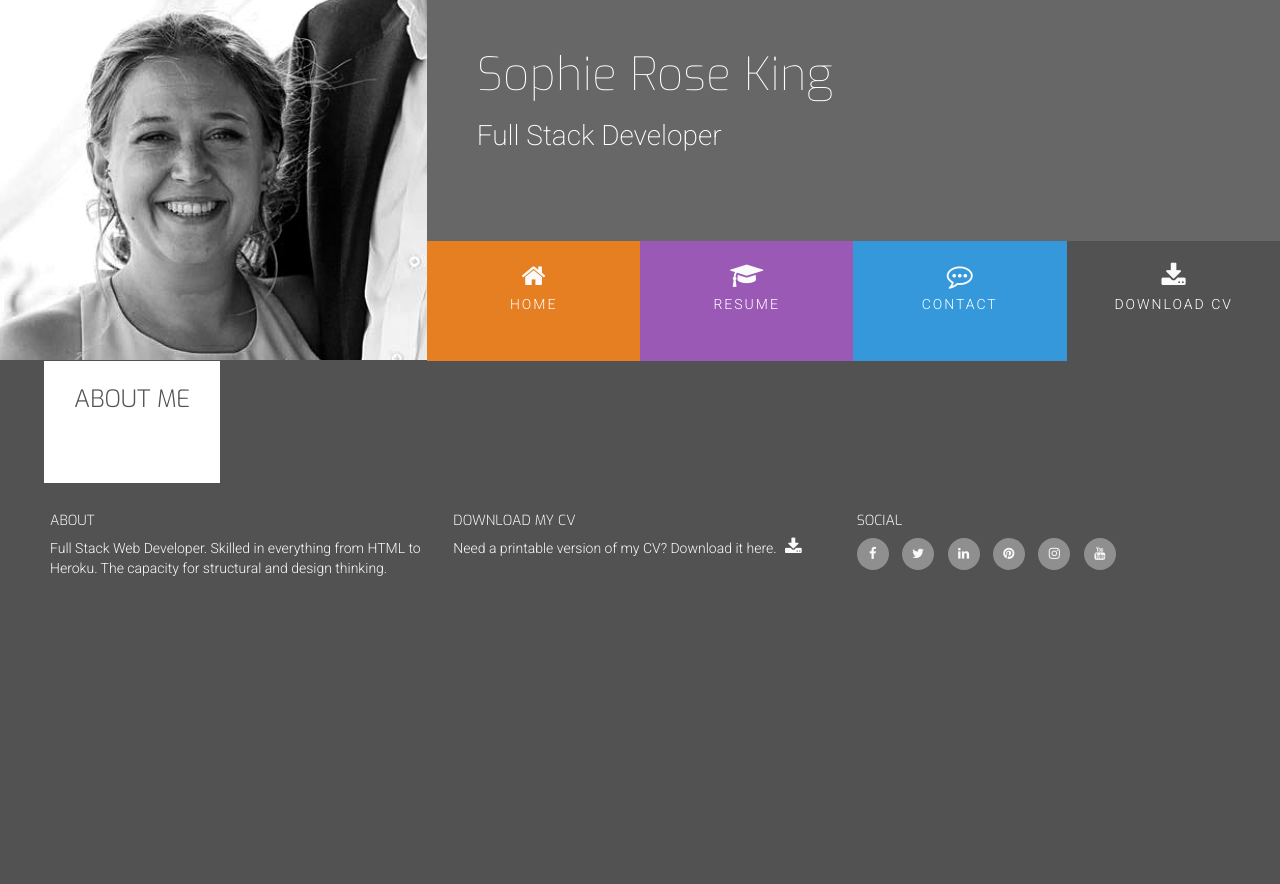
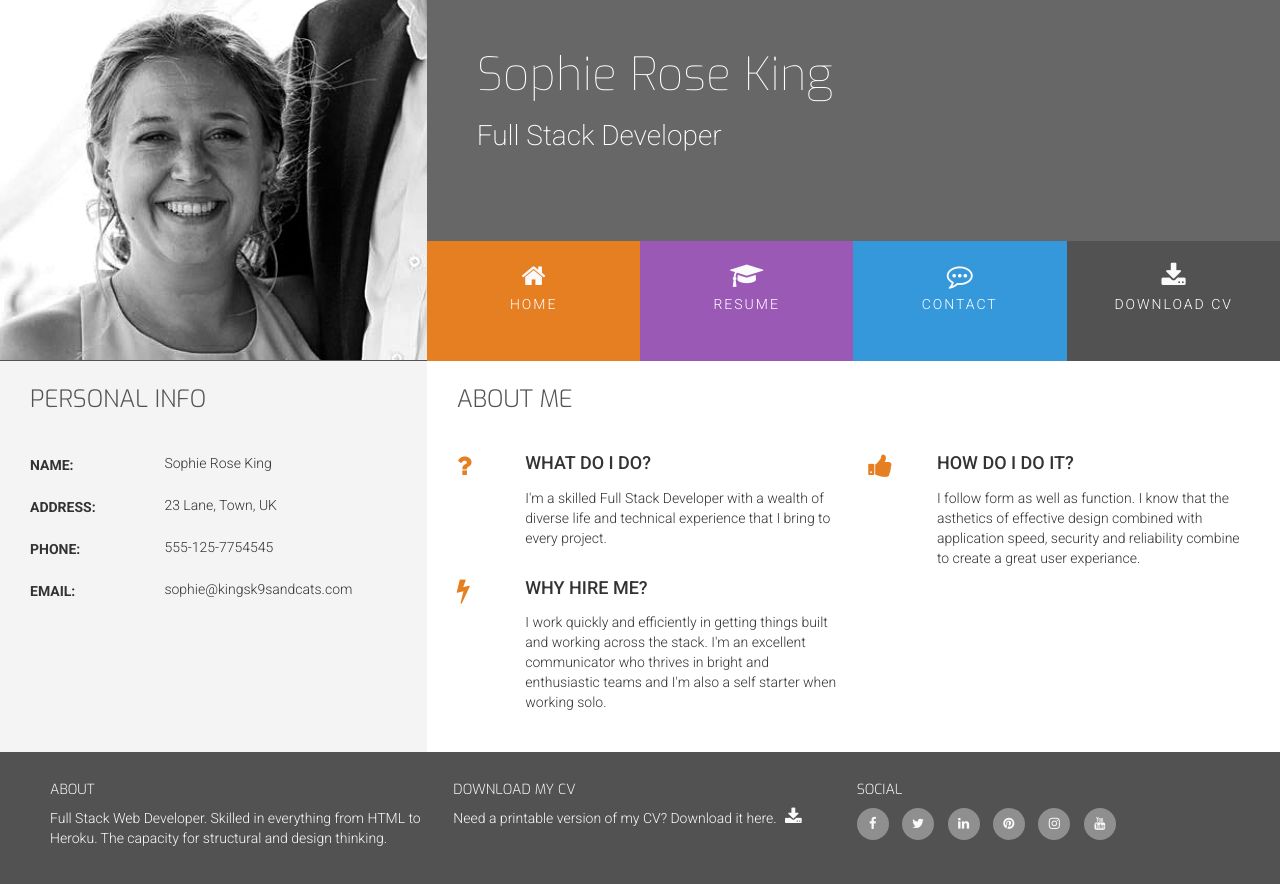
Before and after one commit to sophieroseking/resume, a plain HTML site: page index.html in a window 1280 px wide. Before the commit the page ends 800 px from the top, so only its background shows below. Drawn offline with nearby package versions, Linux system fonts and the light colour scheme.

Commit message:
filled in and styled personal info section

```diff
--- a/assets/css/style.css
+++ b/assets/css/style.css
@@ -7,6 +7,10 @@
 
 .bg-color-three-reasons {
     background-color: #ffffff;
+}
+
+.bg-color-personal-info {
+    background-color: #f4f4f4;
 }
 
 .ui-menu-color-home {
@@ -54,11 +58,11 @@ h4 {
     display: inline-block;
 }
 
-.section-column {
+/*.section-column {
     padding: 0 30px 30px;
     float: none;
     display: table-cell;
-}
+}*/
 
 .row-table {
     display: table;
@@ -212,3 +216,62 @@ footer .cv-pdf i:hover {
 #footer-deatils {
     margin: 20px;
 }
+
+
+/*----------------------------Three Reasons*/
+
+.three-reasons-icon {
+    font-size: 26px;
+    color: #e67e22;
+}
+
+.three-reasons-heading {
+    margin-bottom: 15px;
+}
+
+/*----------------------------Personal info*/
+
+.personal-info-item {
+    margin-bottom: 20px;
+    display: block;
+    clear: both;
+}
+
+.personal-info-item .key,
+.personal-info-item .value {
+    padding-right:8px;
+}
+
+.personal-info-item .key p,
+.personal-info-item .value p {
+    margin: 0;
+}
+
+.personal-info-item .key {
+    display: inline-block;
+    width: 30%;
+    margin-right: 21px;
+    padding-top: 2px;
+    vertical-align: top;
+}
+
+.personal-info-item .key p {
+    font-weight: 700;
+}
+
+.personal-info-item .value {
+    display: inline-block;
+    position: relative;
+    width: 60%;
+}
+
+
+
+/*----------------------------Media queries*/
+@media(min-width:992px) {
+    .section-column {
+        padding: 0 30px 30px;
+        float: none;
+        display: table-cell;
+    }
+}
--- a/index.html
+++ b/index.html
@@ -45,10 +45,90 @@
     </header>
     <section class="container-fluid">
         <div class="row row-table">
+            <div class="col-xs-12 col-sm-12 col-md-4 bg-color-personal-info section-column">
+                <div class="row">
+                    <div class="col-md-12">
+                        <h3 class="section-heading uppercase">Personal Info</h3>
+                    </div>
+                </div>
+                <div class="personal-info-item">
+                    <div class="key">
+                        <p class="uppercase">Name:</p>
+                    </div>
+                    <div class="value">
+                        <p>Sophie Rose King</p>
+                    </div>
+                </div>
+                <div class="personal-info-item">
+                    <div class="key">
+                        <p class="uppercase">Address:</p>
+                    </div>
+                    <div class="value">
+                        <p>23 Lane, Town, UK</p>
+                    </div>
+                </div>
+                <div class="personal-info-item">
+                    <div class="key">
+                        <p class="uppercase">Phone:</p>
+                    </div>
+                    <div class="value">
+                        <p>555-125-7754545</p>
+                    </div>
+                </div>
+                <div class="personal-info-item">
+                    <div class="key">
+                        <p class="uppercase">Email:</p>
+                    </div>
+                    <div class="value">
+                        <p>sophie@kingsk9sandcats.com</p>
+                    </div>
+                </div>
+            </div>
             <div class="col-xs-12 col-sm-12 col-md-8 bg-color-three-reasons section-column">
                 <div class="row">
                     <div class="col-md-12">
                         <h3 class="section-heading uppercase"> About Me</h3>
+                    </div>
+                </div>
+                <div class="row">
+                    <div class="col-xs-10 col-xs-offset-1 col-sm-offset-0 col-sm-4 col-md-6">
+                        <div class="row">
+                            <div class="col-xs-2 col-sm-2 col-md-2">
+                                <i class="three-reasons-icon fa fa-question" aria-hidden="true"></i>
+                            </div>
+                            <div class="col-xs-10 col-sm-10">
+                                <h4 class="three-reasons-heading uppercase">What do I do?</h4>
+                                <p>
+                                    I'm a skilled Full Stack Developer with a wealth of diverse life and technical experience that I bring to every project.
+                                </p>
+                            </div>
+                        </div>
+                    </div>
+                    <div class="col-xs-10 col-xs-offset-1 col-sm-offset-0 col-sm-4 col-md-6">
+                        <div class="row">
+                            <div class="col-xs-2 col-sm-2 col-md-2">
+                                <i class="three-reasons-icon fa fa-thumbs-up" aria-hidden="true"></i>
+                            </div>
+                            <div class="col-xs-10 col-sm-10">
+                                <h4 class="three-reasons-heading uppercase">How do I do it?</h4>
+                                <p>
+                                    I follow form as well as function. I know that the asthetics of effective design combined with application speed, security and reliability combine to create a great user experiance.
+                                </p>
+                            </div>
+                        </div>
+                    </div>
+                    <div class="col-xs-10 col-xs-offset-1 col-sm-offset-0 col-sm-4 col-md-6">
+                        <div class="row">
+                            <div class="col-xs-2 col-sm-2 col-md-2">
+                                <i class="three-reasons-icon fa fa-bolt" aria-hidden="true"></i>
+                            </div>
+                            <div class="col-xs-10 col-sm-10">
+                                <h4 class="three-reasons-heading uppercase">Why hire me?</h4>
+                                <p>
+                                    I work quickly and efficiently in getting things built and working across the stack. I'm an excellent communicator who thrives in bright and enthusiastic teams and I'm also a self starter when working solo.
+                                </p>
+                            </div>
+                        </div>
                     </div>
                 </div>
             </div>
```
